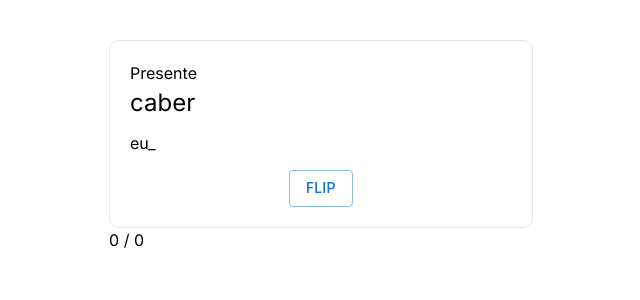
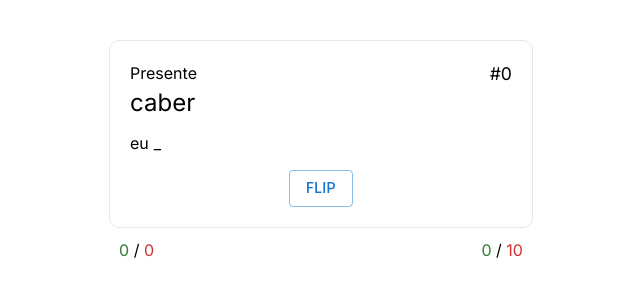
Before and after one commit to flbulgarelli/queflash, a Next.js app: page / in a window 1280 px wide. Shown: the top 300 px of the page, without its empty margins (319-959 px from the left). Built offline with nearby package versions, Linux system fonts and the light colour scheme.

Commit message:
Improve counter and cards navigation

```diff
--- a/src/app/data.ts
+++ b/src/app/data.ts
@@ -496,6 +496,6 @@ function generateCards(verbs: any[], category: string) {
   ]).map(it => ({ ...it, category: category }))
 }
 
-const cards =  generateCards(presente, 'Presente').concat(generateCards(pasado, 'Pretérito Perfeito'))
+const cards =  generateCards(presente, 'Presente').concat(generateCards(pasado, 'Pretérito Perfeito')).map((it, index) => ({...it, id: index}));
 
 export { cards };
--- a/src/app/globals.css
+++ b/src/app/globals.css
@@ -7,25 +7,64 @@ body {
 }
 
 .fls-card {
+  display: grid;
   border-style: solid;
   border-radius: 10px;
   border-width: 1px;
   padding: 20px;
   max-width: 42ch;
+  grid-template-columns: auto 5ch;
 }
 
-.fls-item {
-  font-size: 1.5rem;
+.fls-card .fls-category {
+  grid-column: 1;
+  grid-row: 1;
 }
 
-.fls-target {
-  margin: 10px 0 15px;
+.fls-card .fls-id {
+  font-size: 1.1rem;
+  text-align: right;
+  grid-column: 2;
+  grid-row: 1 / 3;
 }
 
-.fls-actions {
-  text-align: center;
+.fls-card .fls-item {
+  font-size: 1.5rem;
+
+  grid-column: 1;
+  grid-row: 2;
 }
 
-.fls-actions button {
+.fls-card .fls-target {
+  margin: 10px 0 15px;
+  grid-column: 1 / 3;
+  grid-row: 3;
+}
+
+.fls-card .fls-actions {
+  text-align: center;
+  grid-column: 1 / 3;
+  grid-row: 4;
+}
+
+.fls-card .fls-actions button {
   margin: 0 5px;
 }
+
+.fls-card .fls-gap {
+  padding: 0 5px;
+}
+
+.fls-counters {
+  display: flex;
+  justify-content: space-between;
+  margin: 10px 10px;
+}
+
+.fls-easy {
+  color: #2e7d32;
+}
+
+.fls-hard {
+  color: #d32f2f;
+}
--- a/src/app/page.tsx
+++ b/src/app/page.tsx
@@ -1,17 +1,19 @@
-"use client"
+'use client'
 import { useState } from 'react'
 import Button from '@mui/material/Button';
 import { cards } from './data';
+import * as _ from 'lodash';
 
 function Question({ value }: { value: string }) {
   return (
     <>
-      {value.split(" ").map(it => it === '_' ? <span key='gap' className='fls-gap'>_</span> : <span key={it} className='fls-token'>{it}</span>)}
+      {value.split(' ').map(it => it === '_' ? <span key='gap' className='fls-gap'>_</span> : <span key={it} className='fls-token'>{it}</span>)}
     </>
   )
 }
 
 function Card(props: {
+  id: number,
   category: string,
   item: string,
   question: string,
@@ -22,58 +24,89 @@ function Card(props: {
   const [flipped, setFlipped] = useState(false);
 
   return (
-    <article className="fls-card">
-      <section>{props.category}</section>
+    <article className='fls-card'>
+      <section className='fls-category'>{props.category}</section>
+      <section className='fls-id'>#{props.id}</section>
       <section className='fls-item'>{props.item}</section>
       <section className='fls-target'>{flipped ? props.answer : <Question value={props.question} />}</section>
       <section className='fls-actions'>
         {flipped ? <>
-          <Button variant="outlined" onClick={props.onEasy}>Easy</Button>
-          <Button variant="outlined" onClick={props.onHard}>Hard</Button>
+          <Button variant='outlined' color='success' onClick={props.onEasy}>Easy</Button>
+          <Button variant='outlined' color='error' onClick={props.onHard}>Hard</Button>
         </>
-          : <Button variant="outlined" onClick={() => setFlipped(true)}>Flip</Button>}
+          : <Button variant='outlined' onClick={() => setFlipped(true)}>Flip</Button>}
+      </section>
+    </article>
+  )
+}
+
+
+type CardData = typeof cards[0];
+
+function Deck(props: { cards: CardData[] }) {
+  const [index, setIndex] = useState(0);
+  const [isNew, setNew] = useState(true);
+
+  const [easies, setEasies] = useState<CardData[]>([]);
+  const [hards, setHards] = useState<CardData[]>([]);
+
+  const currentDeck = isNew ? props.cards : hards;
+  const currentCard = currentDeck[index];
+
+  function next() {
+    if (index === currentDeck.length - 1) {
+      setIndex(0);
+      setNew(false);
+    } else {
+      setIndex(index + 1);
+    }
+  }
+
+  function remove(item: any, list: any[]) {
+    return list.filter(it => it !== item)
+  }
+
+  return (
+    <article>
+      {currentCard ?
+        <Card
+          key={currentCard.id}
+          id={currentCard.id}
+          category={currentCard.category}
+          item={currentCard.item}
+          question={currentCard.question}
+          answer={currentCard.answer}
+          onEasy={() => {
+            setHards(remove(currentCard, hards));
+            setEasies(remove(currentCard, easies).concat([currentCard]));
+            if (isNew) {
+              next();
+            }
+          }}
+          onHard={() => {
+            setEasies(remove(currentCard, easies));
+            setHards(remove(currentCard, hards).concat([currentCard]));
+            next();
+          }}
+        /> :
+        <span>Done</span>}
+
+      <section className='fls-counters'>
+        <section className='fls-counter-current'>
+          <span className='fls-easy'>{easies.length}</span> / <span className='fls-hard'>{hards.length}</span>
+        </section>
+        <section className='fls-counter-total'>
+          <span className='fls-easy'>{easies.length + hards.length}</span> / <span className='fls-hard'>{props.cards.length}</span>
+        </section>
       </section>
     </article>
   )
 }
 
 export default function Home() {
-  const [index, setIndex] = useState(0);
-  const [easyCount, setEasyCount] = useState(0);
-  const [hardCount, setHardCount] = useState(0);
-
-  // const cards = [
-  //   { category: 'Presente', item: 'Dizer', question: 'ela _', answer: 'ela diz' },
-  //   { category: 'Presente', item: 'Dizer', question: 'eu _', answer: 'eu digo' },
-  //   { category: 'Pretérito Perfeito', item: 'Dizer', question: 'eu _', answer: 'eu disse' },
-  //   { category: 'Pretérito Perfeito', item: 'Dizer', question: 'ele _', answer: 'ele disse' },
-  //   { category: 'Presente', item: 'Fazer', question: 'eu _', answer: 'eu faço' },
-  //   { category: 'Presente', item: 'Fazer', question: 'você _', answer: 'você faz' },
-  //   { category: 'Pretérito Perfeito', item: 'Fazer', question: 'você _', answer: 'você fez' }
-  // ]
-
-  const currentCard = cards[index % cards.length];
-
   return (
     <main>
-      <Card
-        key={index}
-        category={currentCard.category}
-        item={currentCard.item}
-        question={currentCard.question}
-        answer={currentCard.answer}
-        onEasy={() => {
-          setIndex(index + 1)
-          setEasyCount(easyCount + 1);
-        }}
-        onHard={() => {
-          setIndex(index + 1)
-          setHardCount(hardCount + 1);
-        }}
-      />
-      <section>
-        <span>{easyCount}</span> / <span>{hardCount}</span>
-      </section>
+      <Deck cards={cards.slice(0, 10)} />
     </main>
   )
 }
```
